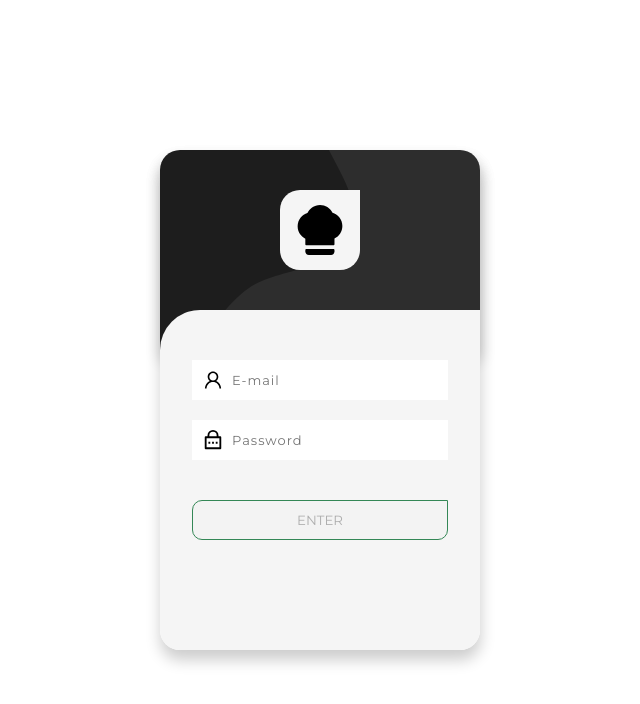
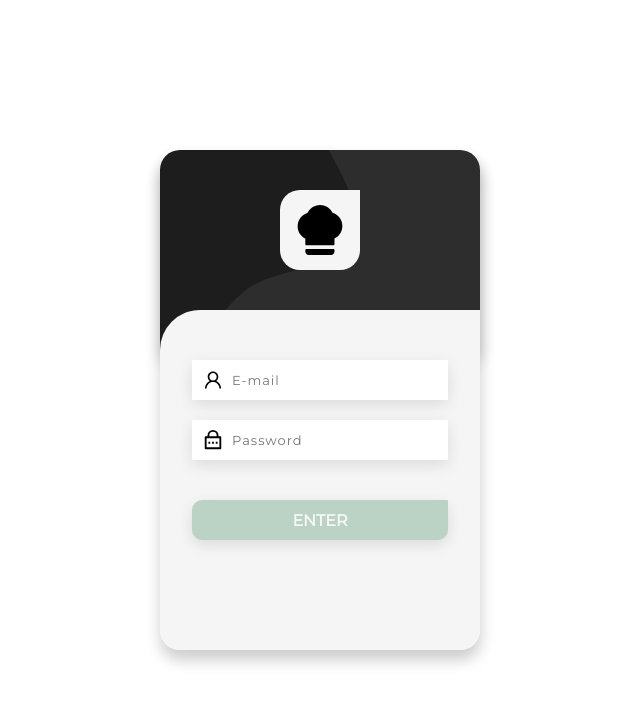
Before and after one commit to ViniciusmnLacerda/recipes-app, a React (Create React App) app: page / in a window 1280 px wide. Shown: the top 704 px of the page, without its empty margins (320-960 px from the left). Built offline with nearby package versions, Linux system fonts and the light colour scheme.

Commit message:
login styles

```diff
--- a/src/styles/Login.css
+++ b/src/styles/Login.css
@@ -87,6 +87,7 @@
   font-size: 13px;
   padding-left: 40px;
   letter-spacing: 1px;
+  box-shadow: rgba(0, 0, 0, 0.10) 0 5px 15px;
 }
 
 .login-form button {
@@ -96,6 +97,15 @@
   position: relative;
   top: -20px;
   border: 1px solid var(--green);
+  background-color: var(--green);
+  color: white;
+  font-weight: 700;
+  box-shadow: rgba(0, 0, 0, 0.35) 0 5px 15px;
+  font-size: 1rem;
+}
+
+.login-form button:disabled {
+  opacity: 0.3;
 }
 
 @media screen and (max-width: 650px) {
```
